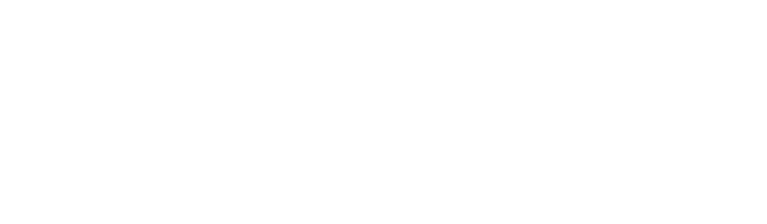
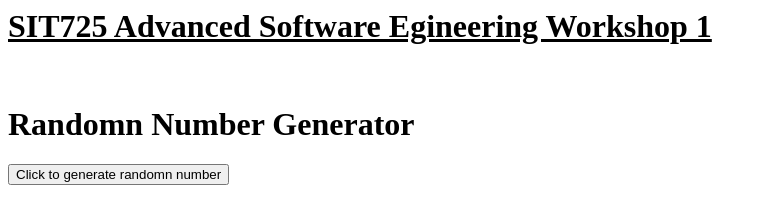
Before and after one commit to Prashantpatill/SIT725-2022-t3-prac1, a plain HTML site: page index.html in a window 1280 px wide. Shown: the whole page, without its empty margins (0-767 px from the left). Drawn offline with Linux system fonts and the light colour scheme.

Commit message:
Adding all the code base to git hub repo

```diff
--- a/index.html
+++ b/index.html
@@ -1,3 +1,16 @@
 <html>
+    <head>
+        <title>SIT725 Advanced Software Engineering </title>
+    </head>
+    <body>
+        <h1><b><u>SIT725 Advanced Software Egineering Workshop 1</u></b></h1>
+        <br>
 
+        <h1 id ="numGen"> Randomn Number Generator </h1>
+        <button onclick="numbergenerator()">Click to generate randomn number </button></button>
+        </div>
+        <script src="index.js">
+
+            </script>
+    </body>
 </html>
--- /dev/null
+++ b/index.js
@@ -0,0 +1,5 @@
+function numbergenerator()
+            {
+            document.getElementById("numGen").innerHTML =
+            Math.floor(Math.random() *100 ) + 1;
+            }
```
